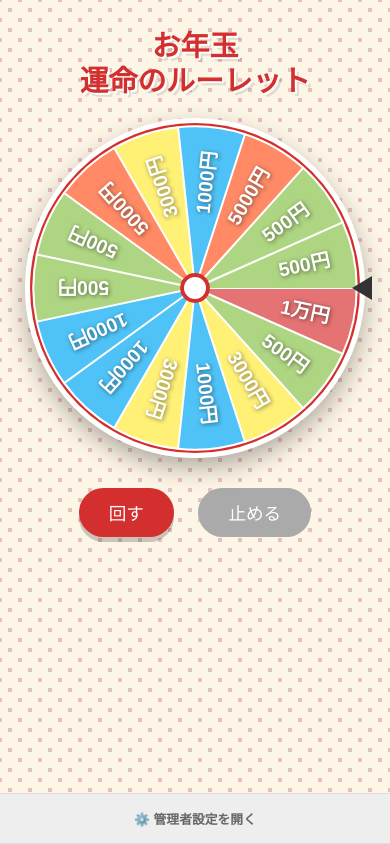
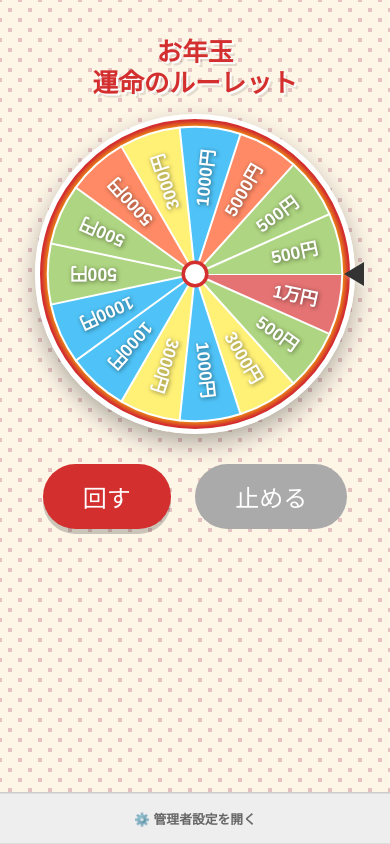
Before and after one commit to Sta6leStapler/New-Year-Gacha-Spin, a Flask app: page / in a window 390 px wide. Run offline with Flask 3, Linux system fonts and the light colour scheme; some web fonts are replaced.

Commit message:
スマホ対応：レイアウト修正8

```diff
--- a/static/css/style.css
+++ b/static/css/style.css
@@ -133,72 +133,102 @@ details summary::-webkit-details-marker { display: none; }
 
 /* スマホ対応用 */
 @media screen and (max-width: 600px) {
-    body {
+    /* 1. 全体レイアウトの厳格化 */
+    html, body {
+        width: 100%; /* vwを使わない（スクロールバー対策） */
+        margin: 0;
         padding: 0;
-        margin: 0;
-        overflow-x: hidden;
+        overflow-x: hidden; /* 横スクロール絶対禁止 */
+    }
+
+    .main-wrapper {
         width: 100%;
-    }
-    .main-wrapper {
-        padding: 10px 0;
-        width: 100%;
+        padding: 20px 0; /* 上下の余白のみ */
         display: flex;
         flex-direction: column;
-        align-items: center;
+        align-items: center; /* 子要素を中央揃え */
+        box-sizing: border-box;
     }
+
     .jp-title {
-        font-size: 1.8rem;
-        margin-bottom: 20px;
+        font-size: 1.6rem;
+        margin-bottom: 15px;
         width: 100%;
         text-align: center;
+        padding: 0 10px;
+        box-sizing: border-box;
     }
+
+    /* 2. ルーレット外枠：縦横どちらでも画面中央、適切なサイズ */
     .roulette-decoration-ring {
-        width: 90vmin;
-        height: 90vmin;
-        max-width: 340px;
-        max-height: 340px;
+        /* 画面の短い辺の 85% を基準にする */
+        width: 85vmin;
+        height: 85vmin;
+
+        /* PC並みに大きくならないよう制限 */
+        max-width: 320px;
+        max-height: 320px;
+
+        /* 完全に中央に配置 */
         margin: 0 auto 20px auto;
+
         border-width: 5px;
-        box-sizing: border-box;
+        box-sizing: border-box; /* 線幅をサイズに含める */
         aspect-ratio: 1 / 1;
+
         display: flex;
         align-items: center;
         justify-content: center;
         position: relative;
     }
+
+    /* コンテナ：親のサイズに追従 */
     .roulette-container {
         width: 100%;
         height: 100%;
         position: relative;
+        /* 余計なマージン・パディングを排除 */
+        margin: 0;
+        padding: 0;
     }
+
+    /* Canvas：ブロック要素として配置 */
     #rouletteCanvas {
         width: 100% !important;
         height: 100% !important;
         display: block;
     }
+
+    /* 針の位置調整 */
     .pointer {
         border-width: 12px 20px 12px 0;
-        right: -12px;
+        right: -14px; /* 枠線に被せる */
         top: 50%;
         transform: translateY(-50%);
         z-index: 20;
     }
+
+    /* ボタン */
     .controls {
         width: 100%;
         text-align: center;
         margin-bottom: 20px;
     }
-    .controls button {
-        padding: 12px 30px;
-        font-size: 1.1rem;
-    }
+
+    /* 3. 設定パネル：横画面でも余白なしで広げる */
     .admin-footer {
         width: 100%;
+        margin: 0;
         padding: 0;
-        margin: 0;
-        border: none;
         background: #f9f9f9;
+        /* 横幅の制限を解除 */
+        max-width: none;
     }
+
+    details {
+        width: 100%;
+    }
+
     details summary {
         padding: 15px;
         background-color: #eee;
--- a/static/js/script.js
+++ b/static/js/script.js
@@ -143,8 +143,8 @@ function drawWheel() {
     const centerX = width / 2;
     const centerY = height / 2;
 
-    // ★修正点：半径をキャンバスいっぱい（フレームギリギリ）まで広げる
-    const radius = (Math.min(width, height) / 2) * 0.98;
+    // ★係数を 0.95 に変更（枠線とのバランス調整）
+    const radius = (Math.min(width, height) / 2) * 0.95;
 
     const totalWeight = displaySlices.reduce((sum, s) => sum + s.weight, 0);
     if (totalWeight <= 0) return;
```
Also changed, not shown: other parts of static/css/style.css (+28 -18 lines).
